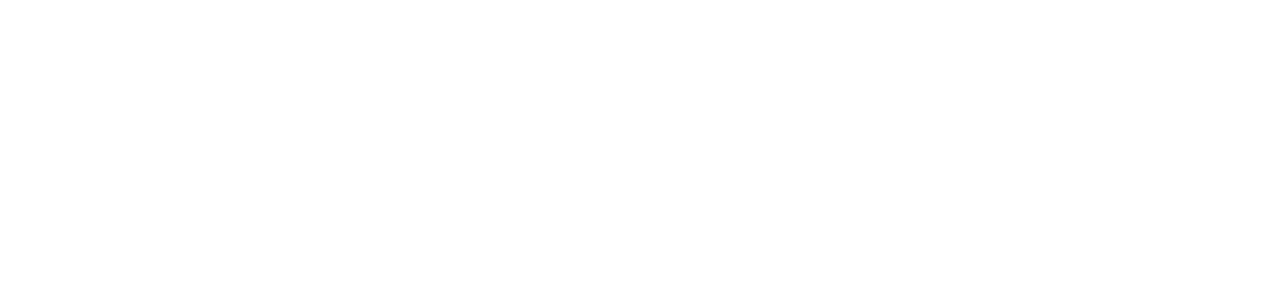
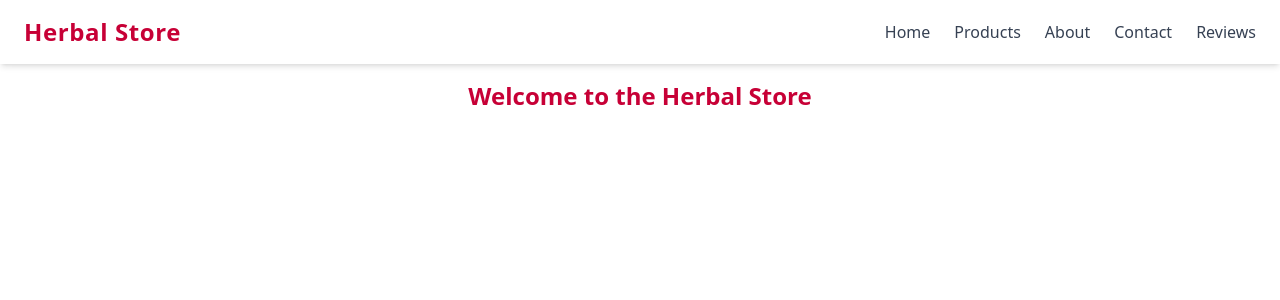
Before and after one commit to st20258190/cbc-frontend, a React (Vite) app: page / in a window 1280 px wide. Before the commit this address had no page. Shown: the top 300 px of the page. Built offline with nearby package versions, Linux system fonts and the light colour scheme.

Commit message:
Home Page Started   🏁

```diff
--- a/src/App.jsx
+++ b/src/App.jsx
@@ -4,6 +4,7 @@
 import LoginPage from "./pages/loginPage";
 import { Toaster } from "react-hot-toast";
 import TestPage from "./pages/testPage";
+import ClientPage from "./pages/client/clientPage";
 
 function App() {
   return (
@@ -13,6 +14,7 @@
         <Route path="/login" element={<LoginPage />} />
         <Route path="/test" element={<TestPage />} />
         <Route path="/admin/*" element={<AdminPage />} />
+        <Route path="/*" element={<ClientPage />} />
       </Routes>
     </BrowserRouter>
   );
--- /dev/null
+++ b/src/components/header.jsx
@@ -0,0 +1,48 @@
+import { Link } from "react-router-dom";
+
+export default function Header() {
+  return (
+    <header className="bg-white/60 backdrop-blur-md shadow-md fixed top-0 left-0 w-full z-50">
+      <div className="max-w-7xl mx-auto px-6 py-4 flex items-center justify-between">
+        {/* Logo or Brand Name */}
+        <Link
+          to="/"
+          className="text-2xl font-bold text-rose-700 tracking-wide hover:text-rose-800 transition duration-200"
+        >
+          Herbal Store
+        </Link>
+
+        {/* Navigation */}
+        <nav className="flex space-x-6 text-gray-700 text-base font-medium">
+          <Link to="/" className="hover:text-rose-600 transition duration-200">
+            Home
+          </Link>
+          <Link
+            to="/products"
+            className="hover:text-rose-600 transition duration-200"
+          >
+            Products
+          </Link>
+          <Link
+            to="/about"
+            className="hover:text-rose-600 transition duration-200"
+          >
+            About
+          </Link>
+          <Link
+            to="/contact"
+            className="hover:text-rose-600 transition duration-200"
+          >
+            Contact
+          </Link>
+          <Link
+            to="/reviews"
+            className="hover:text-rose-600 transition duration-200"
+          >
+            Reviews
+          </Link>
+        </nav>
+      </div>
+    </header>
+  );
+}
--- /dev/null
+++ b/src/pages/client/clientPage.jsx
@@ -0,0 +1,62 @@
+import { Routes, Route } from "react-router-dom";
+import Header from "../../components/header";
+
+export default function ClientPage() {
+  return (
+    <div className="w-full h-screen max-h-screen">
+      <Header />
+      <div className="w-full h-[calc(100%-100px)]">
+        <Routes path="/">
+          <Route
+            path="/"
+            element={
+              <h1 className="text-center text-2xl font-bold text-rose-700 mt-20">
+                Welcome to the Herbal Store
+              </h1>
+            }
+          />
+          <Route
+            path="/products"
+            element={
+              <h1 className="text-center text-2xl font-bold text-rose-700 mt-20">
+                Products Page
+              </h1>
+            }
+          />
+          <Route
+            path="/about"
+            element={
+              <h1 className="text-center text-2xl font-bold text-rose-700 mt-20">
+                About Us
+              </h1>
+            }
+          />
+          <Route
+            path="/contact"
+            element={
+              <h1 className="text-center text-2 xl font-bold text-rose-700 mt-20">
+                Contact Us
+              </h1>
+            }
+          />
+          <Route
+            path="/reviews"
+            element={
+              <h1 className="text-center text-2xl font-bold text-rose-700 mt-20">
+                Customer Reviews
+              </h1>
+            }
+          />
+          <Route
+            path="*"
+            element={
+              <h1 className="text-center text-2xl font-bold text-rose-700 mt-20">
+                Page Not Found
+              </h1>
+            }
+          />
+        </Routes>
+      </div>
+    </div>
+  );
+}
```
